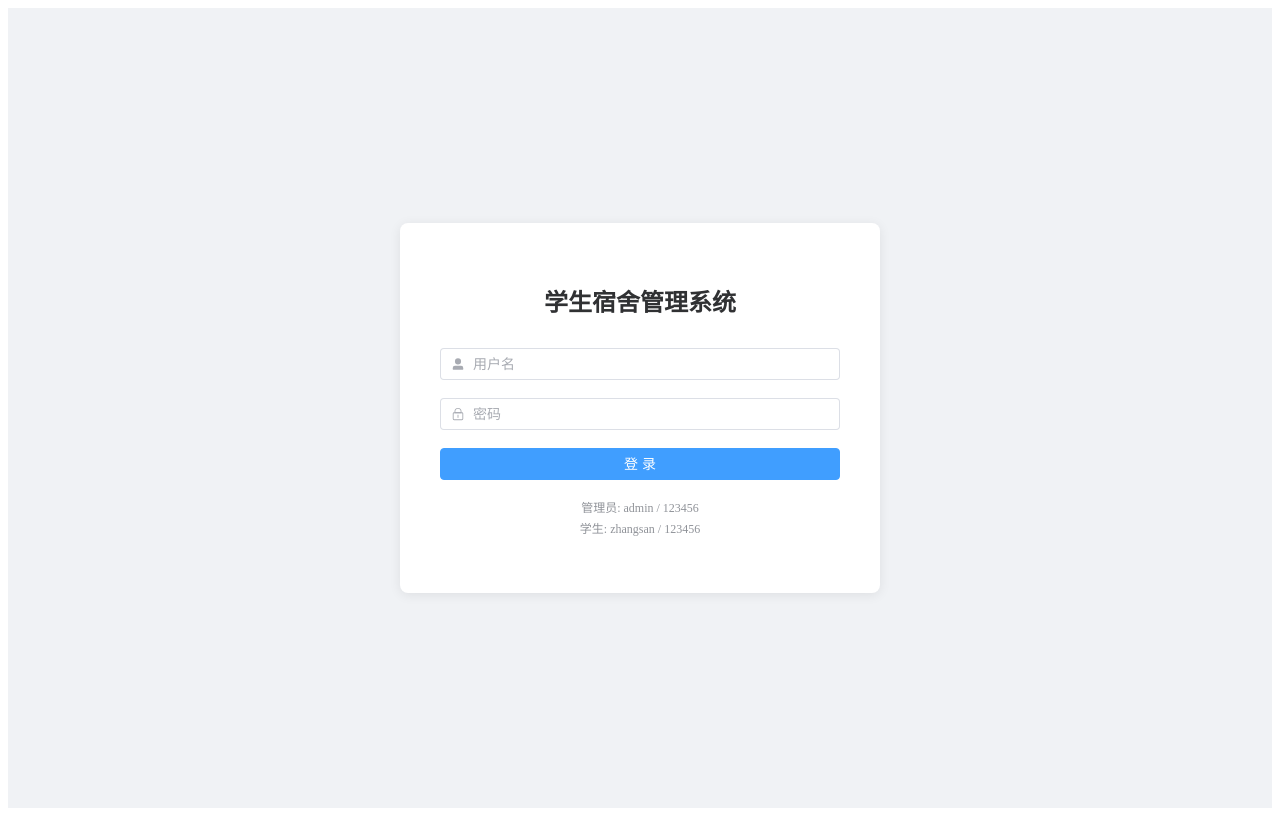
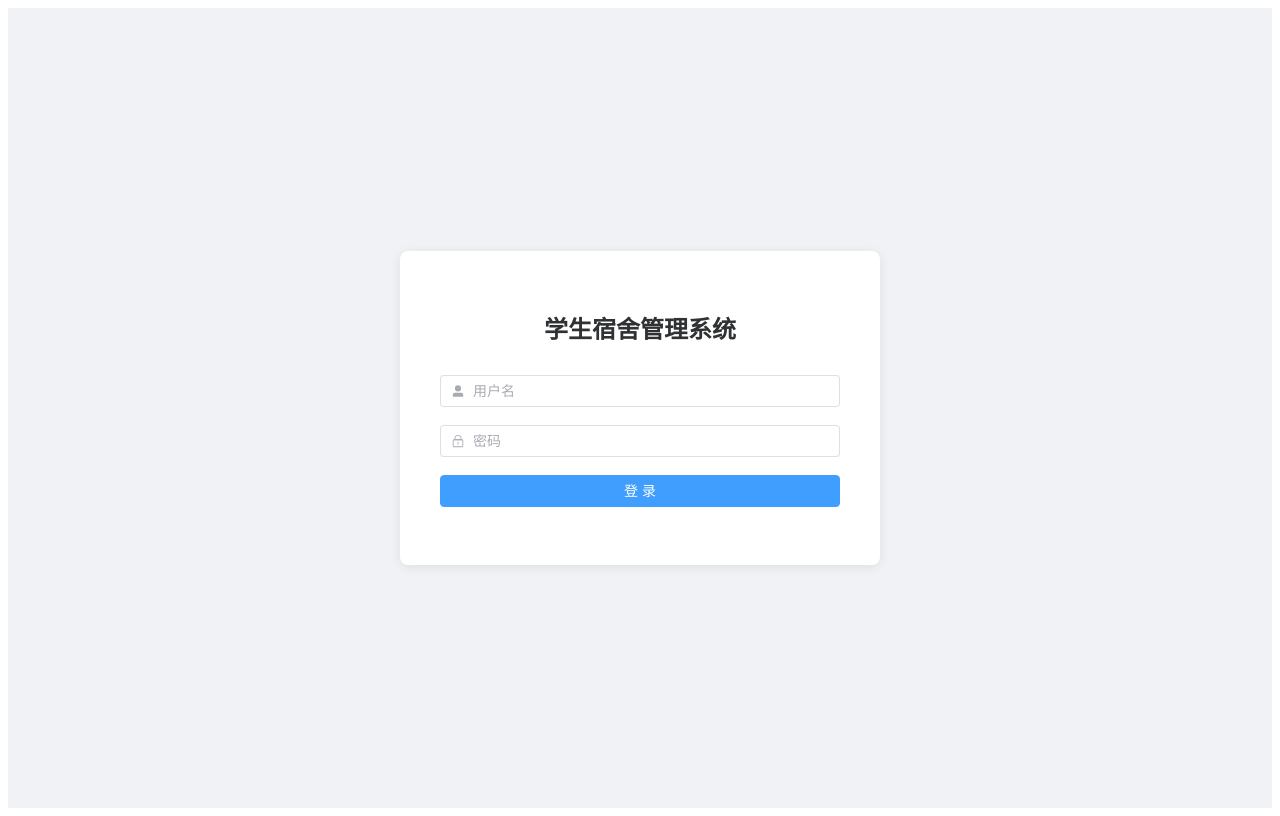
Before and after one commit to camellia78/ComprehensiveExpreiment, a Vue app in the folder dorm-web/: page /#/login in a window 1280 px wide. Built offline with nearby package versions, Linux system fonts and the light colour scheme.

Commit message:
移除登录页账号提示，新增ER图文档

```diff
--- a/dorm-web/src/views/login/LoginView.vue
+++ b/dorm-web/src/views/login/LoginView.vue
@@ -13,7 +13,6 @@
           <el-button type="primary" :loading="loading" style="width:100%" @click="handleLogin">登 录</el-button>
         </el-form-item>
       </el-form>
-      <p class="hint">管理员: admin / 123456<br/>学生: zhangsan / 123456</p>
     </div>
   </div>
 </template>
@@ -55,5 +54,4 @@ const handleLogin = async () => {
 .login-container { height: 100vh; display: flex; align-items: center; justify-content: center; background: #f0f2f5; }
 .login-card { width: 400px; padding: 40px; background: #fff; border-radius: 8px; box-shadow: 0 2px 12px rgba(0,0,0,0.08); }
 .login-card h2 { text-align: center; margin-bottom: 30px; color: #303133; }
-.hint { text-align: center; color: #909399; font-size: 12px; line-height: 1.8; }
 </style>
```
Also changed, not shown: 2 other files (tests, documents, lock files or other folders).
